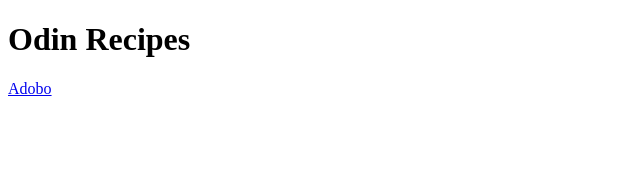
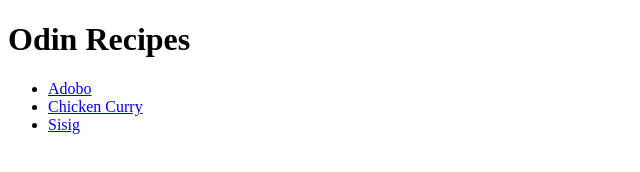
Before and after one commit to OptiShen/odin-recipes, a plain HTML site: page index.html in a window 1280 px wide. Shown: the whole page, without its empty margins (0-640 px from the left). Drawn offline with Linux system fonts and the light colour scheme.

Commit message:
Add links to recipes

```diff
--- a/index.html
+++ b/index.html
@@ -7,6 +7,10 @@
 </head>
 <body>
     <h1>Odin Recipes</h1>
-    <a href="recipes/adobo.html">Adobo</a>
+    <ul>
+        <li><a href="recipes/adobo.html">Adobo</a></li>
+        <li><a href="recipes/chicken-curry.html">Chicken Curry</a></li>
+        <li><a href="recipes/sisig.html">Sisig</a></li>
+    </ul>
 </body>
 </html>
```
